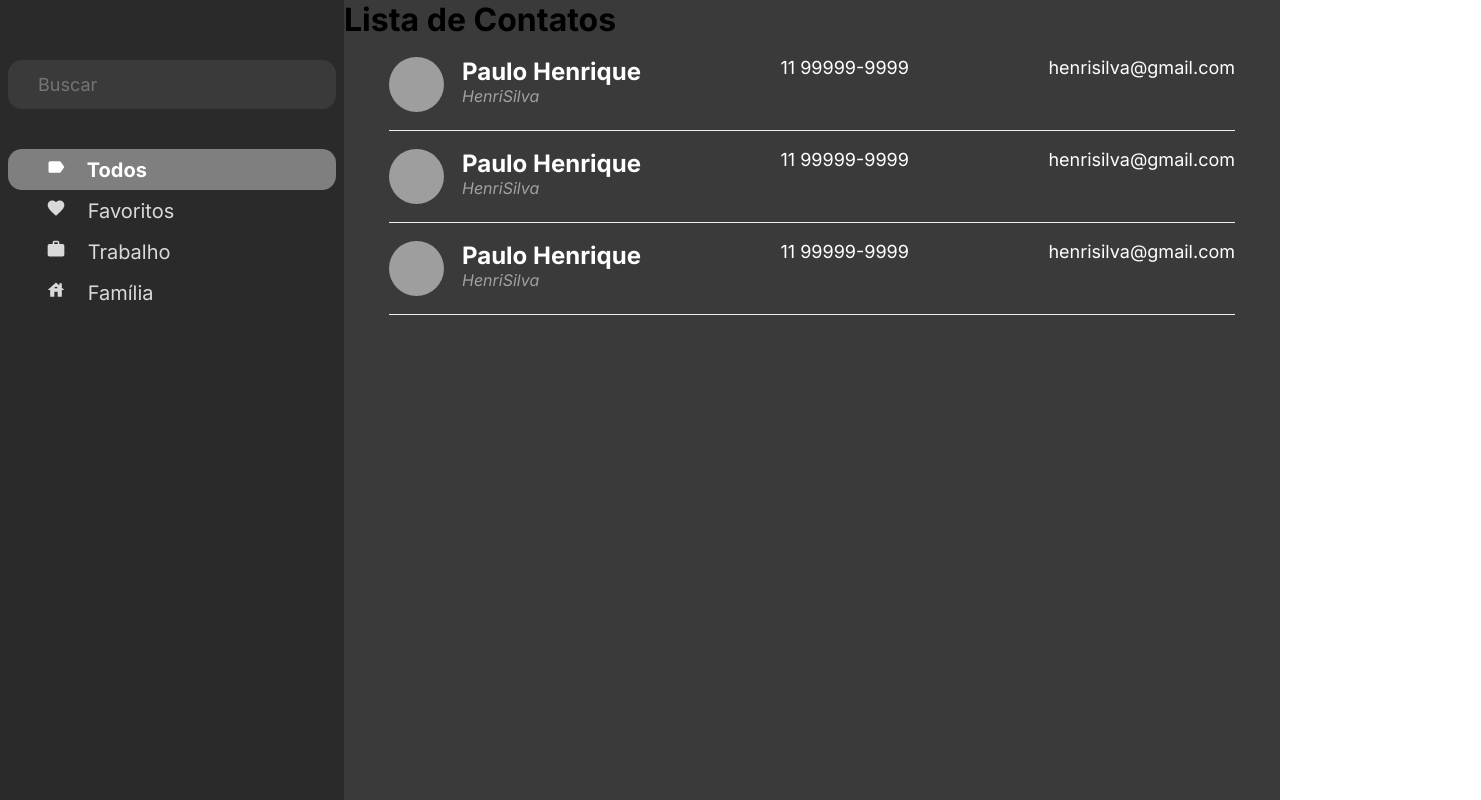
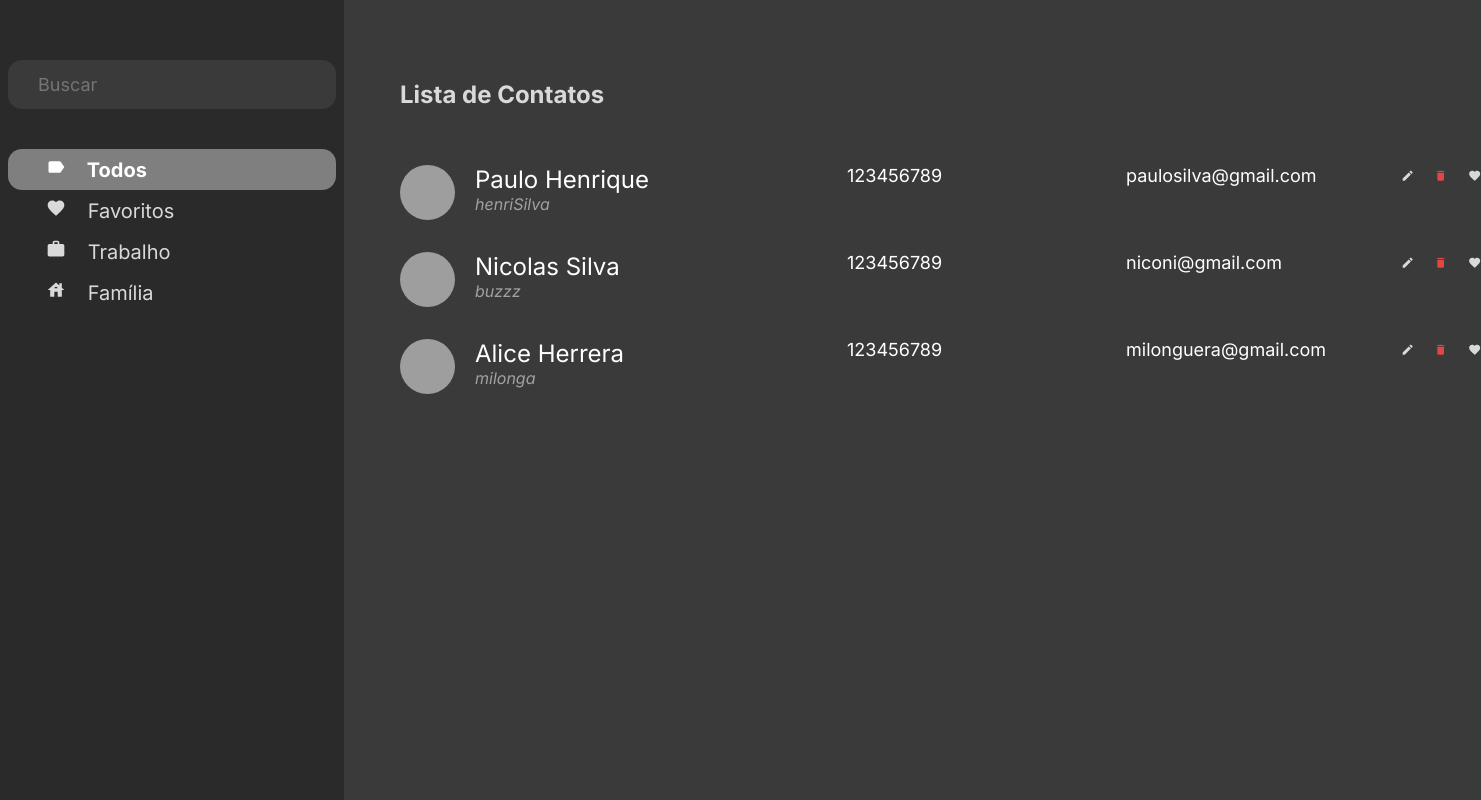
Before and after one commit to aliceherrera/Lista-de-contatos, a React (Create React App) app: page / in a window 1280 px wide. Shown: the whole page, 1481 px wide, since content can reach past the window. Built offline with nearby package versions, Linux system fonts and the light colour scheme; grey boxes are pictures that could not be loaded.

Commit message:
save rapido

```diff
--- a/src/components/Contato/index.tsx
+++ b/src/components/Contato/index.tsx
@@ -1,40 +1,54 @@
+import { useState } from "react";
+import { MdCheck, MdDelete, MdEdit, MdFavorite, MdUndo } from "react-icons/md";
 import * as S from "./styles";
 
-const Contato = () => (
-  <>
+type Props = {
+  nome: string;
+  apelido: string;
+  numero: number;
+  email: string;
+};
+
+const Contato = ({ apelido, nome, numero, email }: Props) => {
+  const [estaEditando, setEstaEditando] = useState(false);
+
+  return (
     <S.Card>
       <S.Pessoa>
         <S.Avatar src="https://upload.wikimedia.org/wikipedia/commons/7/7c/Profile_avatar_placeholder_large.png?20150327203541" />
         <div>
-          <S.Nome>Paulo Henrique</S.Nome>
-          <S.Apelido>HenriSilva</S.Apelido>
+          <S.Nome value={nome} />
+          <S.Apelido value={apelido} />
         </div>
       </S.Pessoa>
-      <S.Numero>11 99999-9999</S.Numero>
-      <S.Email>henrisilva@gmail.com</S.Email>
+      <S.Numero value={numero} />
+      <S.Email value={email} />
+      <S.BarraAcoes>
+        {estaEditando ? (
+          <>
+            <S.Save onClick={() => setEstaEditando(false)}>
+              <MdCheck />
+            </S.Save>
+            <S.Undo>
+              <MdUndo />
+            </S.Undo>
+          </>
+        ) : (
+          <>
+            <S.Edit onClick={() => setEstaEditando(true)}>
+              <MdEdit />
+            </S.Edit>
+            <S.Remove>
+              <MdDelete />
+            </S.Remove>
+          </>
+        )}
+
+        <S.Favorite>
+          <MdFavorite />
+        </S.Favorite>
+      </S.BarraAcoes>
     </S.Card>
-    <S.Card>
-      <S.Pessoa>
-        <S.Avatar src="https://upload.wikimedia.org/wikipedia/commons/7/7c/Profile_avatar_placeholder_large.png?20150327203541" />
-        <div>
-          <S.Nome>Paulo Henrique</S.Nome>
-          <S.Apelido>HenriSilva</S.Apelido>
-        </div>
-      </S.Pessoa>
-      <S.Numero>11 99999-9999</S.Numero>
-      <S.Email>henrisilva@gmail.com</S.Email>
-    </S.Card>
-    <S.Card>
-      <S.Pessoa>
-        <S.Avatar src="https://upload.wikimedia.org/wikipedia/commons/7/7c/Profile_avatar_placeholder_large.png?20150327203541" />
-        <div>
-          <S.Nome>Paulo Henrique</S.Nome>
-          <S.Apelido>HenriSilva</S.Apelido>
-        </div>
-      </S.Pessoa>
-      <S.Numero>11 99999-9999</S.Numero>
-      <S.Email>henrisilva@gmail.com</S.Email>
-    </S.Card>
-  </>
-);
+  );
+};
 export default Contato;
--- a/src/components/Contato/styles.ts
+++ b/src/components/Contato/styles.ts
@@ -1,12 +1,17 @@
 import styled from "styled-components";
 
 export const Card = styled.div`
-  border-bottom: 1px solid #eee;
   color: #fff;
-  display: flex;
-  justify-content: space-between;
-  margin: 18px 45px;
-  padding-bottom: 18px;
+  display: grid;
+  grid-template-columns: 3fr 1fr 2fr 1fr;
+  margin: 0 40px;
+  padding: 16px;
+  border-radius: 14px;
+  align-items: start;
+
+  &:hover {
+    background-color: #494949;
+  }
 `;
 
 export const Pessoa = styled.div`
@@ -19,26 +24,98 @@ export const Avatar = styled.img`
   width: 55px;
 `;
 
-export const Nome = styled.h3`
+export const Nome = styled.input`
   font-size: 24px;
-  padding-left: 18px;
+  margin-left: 16px;
+  margin-right: 16px;
+  padding-left: 4px;
+  font-weight: 400;
+  color: #fff;
+  background: none;
+  border: none;
 `;
 
-export const Apelido = styled.span`
+export const Apelido = styled.input`
   color: #a1a1a1;
   font-size: 16px;
   font-style: italic;
-  padding-left: 18px;
+  margin-left: 16px;
+  margin-right: 16px;
+  padding-left: 4px;
+  background: none;
+  border: none;
 `;
 
-export const Numero = styled.p`
+export const Numero = styled.input`
   font-size: 18px;
+  padding-left: 4px;
+  margin-right: 16px;
+  color: #fff;
+  background: none;
+  border: none;
 `;
 
-export const Email = styled.p`
+export const Email = styled.input`
   font-size: 18px;
+  padding-left: 4px;
+  margin-right: 16px;
+  color: #fff;
+  background: none;
+  border: none;
 `;
 
-export const Acoes = styled.div``;
+export const BarraAcoes = styled.div`
+  height: 24px;
+  width: 24px;
+  display: flex;
+`;
+
+export const Edit = styled.button`
+  color: #d9d9d9;
+  border: none;
+  background: none;
+  &:hover {
+    transform: scale(1.2);
+  }
+`;
+
+export const Save = styled.button`
+  color: #14df41;
+  border: none;
+  background: none;
+  &:hover {
+    transform: scale(1.2);
+  }
+`;
+
+export const Remove = styled.button`
+  margin-left: 20px;
+  color: #e34545;
+  background: none;
+  border: none;
+  &:hover {
+    transform: scale(1.2);
+  }
+`;
+
+export const Undo = styled.button`
+  margin-left: 20px;
+  color: #d9d9d9;
+  background: none;
+  border: none;
+  &:hover {
+    transform: scale(1.2);
+  }
+`;
+
+export const Favorite = styled.button`
+  margin-left: 20px;
+  color: #d9d9d9;
+  background: none;
+  border: none;
+  &:hover {
+    transform: scale(1.2);
+  }
+`;
 
 export const Botao = styled.button``;
--- a/src/containers/ListaDeNomes/index.tsx
+++ b/src/containers/ListaDeNomes/index.tsx
@@ -1,10 +1,42 @@
 import Contato from "../../components/Contato";
 import * as S from "./styles";
 
+const contatos = [
+  {
+    nome: "Paulo Henrique",
+    apelido: "henriSilva",
+    numero: 123456789,
+    email: "paulosilva@gmail.com",
+  },
+  {
+    nome: "Nicolas Silva",
+    apelido: "buzzz",
+    numero: 123456789,
+    email: "niconi@gmail.com",
+  },
+  {
+    nome: "Alice Herrera",
+    apelido: "milonga",
+    numero: 123456789,
+    email: "milonguera@gmail.com",
+  },
+];
+
 const ListaDeNomes = () => (
   <S.Container>
-    <h1>Lista de Contatos</h1>
-    <Contato />
+    <S.Titulo>Lista de Contatos</S.Titulo>
+    <ul>
+      {contatos.map((c) => (
+        <li key={c.nome}>
+          <Contato
+            nome={c.nome}
+            apelido={c.apelido}
+            numero={c.numero}
+            email={c.email}
+          />
+        </li>
+      ))}
+    </ul>
   </S.Container>
 );
 
--- a/src/containers/ListaDeNomes/styles.ts
+++ b/src/containers/ListaDeNomes/styles.ts
@@ -3,3 +3,10 @@ import styled from "styled-components";
 export const Container = styled.main`
   background-color: #3a3a3a;
 `;
+
+export const Titulo = styled.h1`
+  font-size: 24px;
+  font-weight: bold;
+  margin: 80px 40px 40px 56px;
+  color: #d9d9d9;
+`;
--- a/src/styles/index.ts
+++ b/src/styles/index.ts
@@ -6,6 +6,7 @@ const EstiloGlobal = createGlobalStyle`
         padding: 0;
         box-sizing: border-box;
         font-family: "Inter", sans-serif;
+        list-style: none;
     }
 `;
 
```
